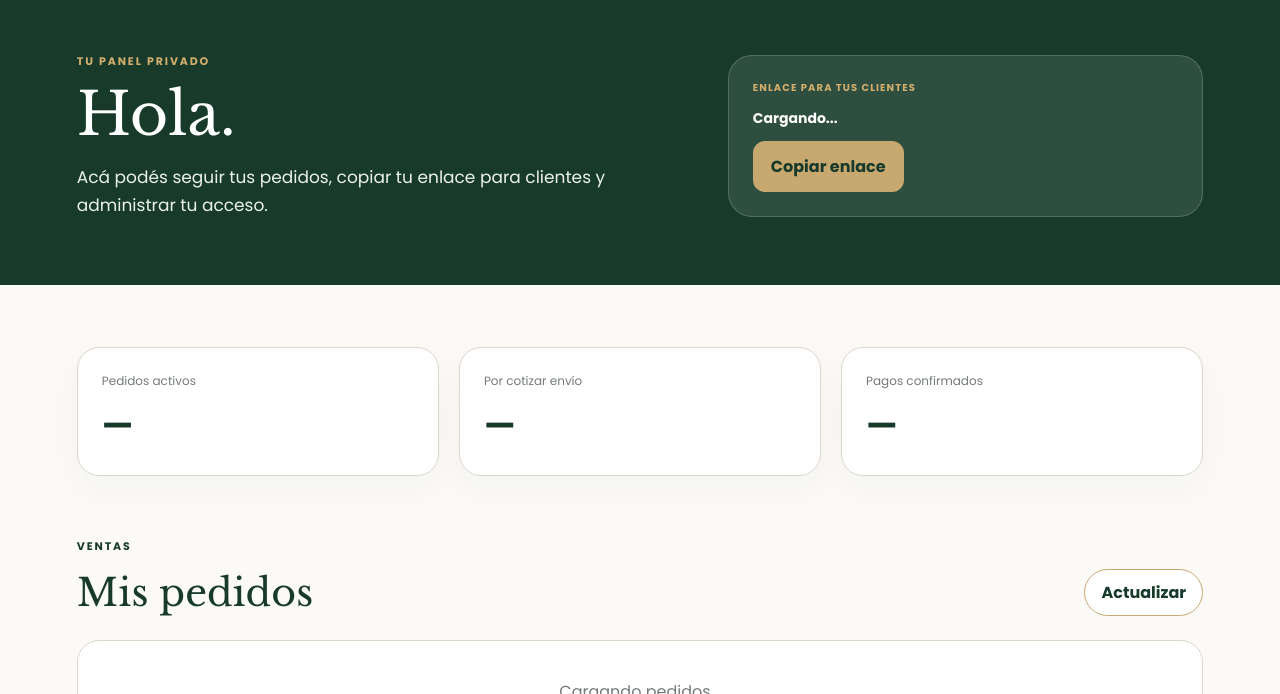
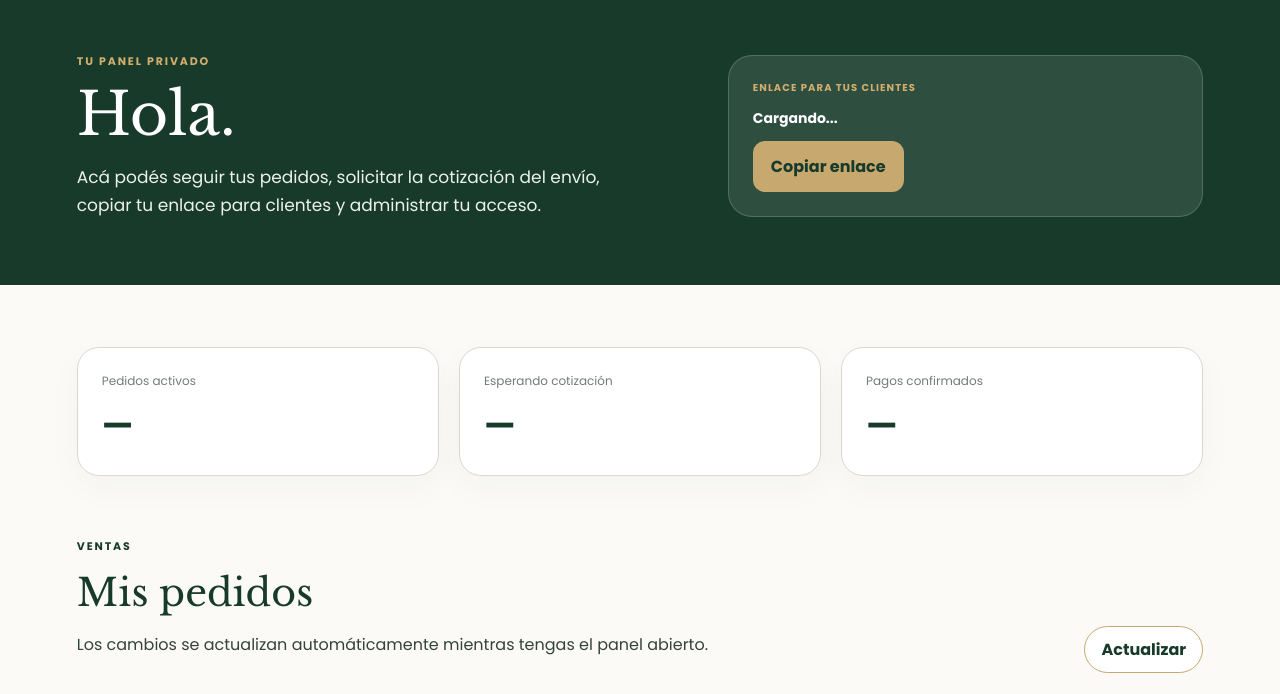
Before and after one commit to zumematetopp-cpu/ventasMT, a website: page panel.html in a window 1280 px wide. Shown: the part 105-799 px from the top of the page. Drawn offline with nearby package versions, Linux system fonts and the light colour scheme.

Commit message:
Aclara estados de cotización en panel del vendedor

```diff
--- a/panel.html
+++ b/panel.html
@@ -8,7 +8,7 @@
 </head>
 <body>
 <header class="topbar">
-  <a href="/" class="logo-link"><img src="https://mate-topp-ventas.zumematopp.chatgpt.site/mate-topp-logo.png" alt="Mate Topp®" class="logo"></a>
+  <a href="/" class="logo-link"><img src="https://mate-topp-ventas.zumematetopp.chatgpt.site/mate-topp-logo.png" alt="Mate Topp®" class="logo"></a>
   <div class="top-actions">
     <a href="/#catalogo" class="top-link">Volver al catálogo</a>
     <button id="logoutBtn" class="outline-btn" type="button">Cerrar sesión</button>
@@ -21,7 +21,7 @@
       <div>
         <p class="eyebrow">Tu panel privado</p>
         <h1 id="welcomeTitle">Hola.</h1>
-        <p class="hero-copy">Acá podés seguir tus pedidos, copiar tu enlace para clientes y administrar tu acceso.</p>
+        <p class="hero-copy">Acá podés seguir tus pedidos, solicitar la cotización del envío, copiar tu enlace para clientes y administrar tu acceso.</p>
       </div>
       <div class="client-link-card">
         <span>Enlace para tus clientes</span>
@@ -35,12 +35,12 @@
     <div class="wrap">
       <div class="summary-grid">
         <article class="summary-card"><span>Pedidos activos</span><strong id="activeOrders">—</strong></article>
-        <article class="summary-card"><span>Por cotizar envío</span><strong id="quoteOrders">—</strong></article>
+        <article class="summary-card"><span>Esperando cotización</span><strong id="quoteOrders">—</strong></article>
         <article class="summary-card"><span>Pagos confirmados</span><strong id="paidOrders">—</strong></article>
       </div>
 
       <div class="section-head">
-        <div><p class="eyebrow dark">Ventas</p><h2>Mis pedidos</h2></div>
+        <div><p class="eyebrow dark">Ventas</p><h2>Mis pedidos</h2><p class="live-note">Los cambios se actualizan automáticamente mientras tengas el panel abierto.</p></div>
         <button id="refreshOrders" class="small-btn" type="button">Actualizar</button>
       </div>
       <div id="ordersList" class="orders-list"><div class="empty-card">Cargando pedidos...</div></div>
```
